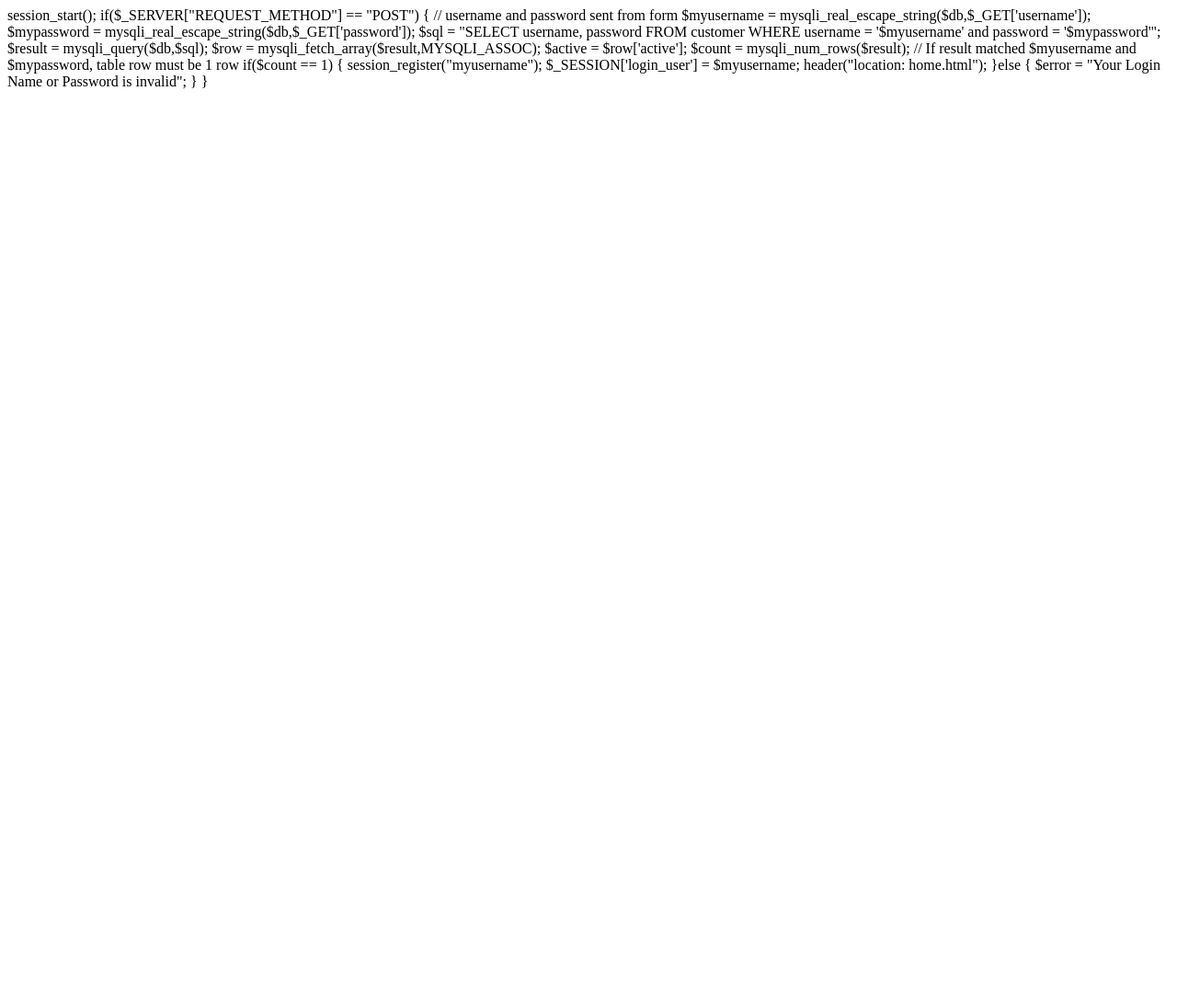
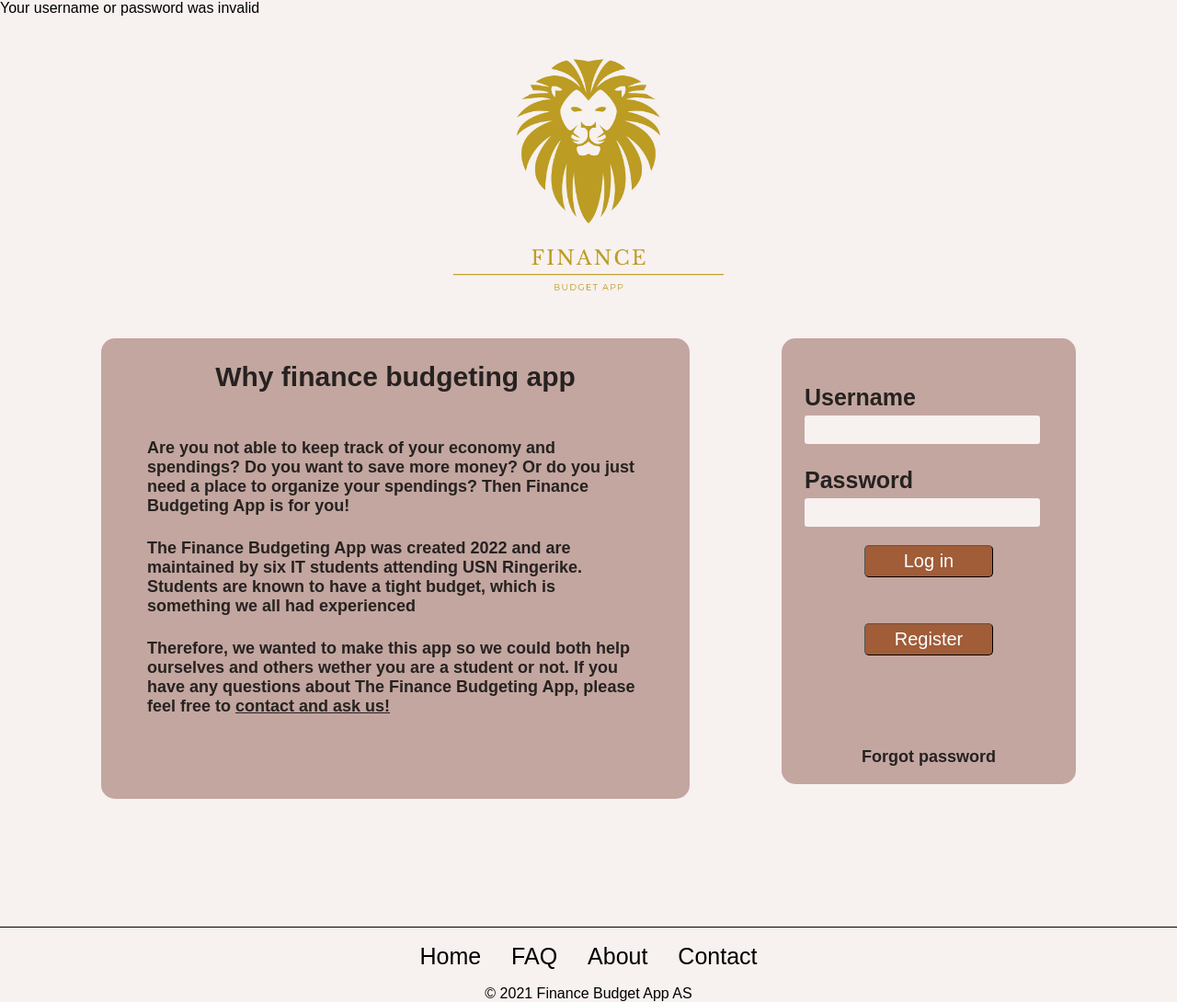
Before and after one commit to hjuivc/APP2000-applikasjonsutvikling-21h-22v, a PHP site: page /login.php?username=1 in a window 1280 px wide. Shown: the whole page at 92% size. Before the commit the page ends 97 px from the top, so only its background shows below. Run offline with PHP 8.4, Linux system fonts and the light colour scheme; data that the repository does not hold is empty.

Commit message:
oppdatert login.php og index.html
La til tekst fra about.html, endra på link til contact. contact skal fungere ved bruk av xampp-server

```diff
--- a/index.html
+++ b/index.html
@@ -16,20 +16,19 @@
       <div class="contentBox" style="max-width: 640px;">
         <h2>Why finance budgeting app</h2>
         <p>
-          Quisque risus libero, feugiat id condimentum a, iaculis a dui. Fusce
-          est leo, congue id felis sit amet, interdum bibendum mauris. Integer
-          vestibulum.
+          Are you not able to keep track of your economy and spendings? Do
+            you want to save more money? Or do you just need a place to organize your spendings?
+             Then Finance Budgeting App is for you!
         </p>
         <p>
-          orci at tellus lobortis lobortis. Nam sed pharetra lorem. Nunc
-          ultrices metus nulla. Nullam augue nulla, pharetra ut vulputate quis,
-          accumsan a velit. Etiam gravida sollicitudin ipsum eu aliquam. Sed
-          diam leo, hendrerit et nisi id, laoreet com
+          The Finance Budgeting App was created 2022 and are maintained by six IT
+             students attending USN Ringerike. Students are known to have a tight budget,
+              which is something we all had experienced
         </p>
         <p>
-          modo elit. Fusce euismod metus felis, consequat fermentum neque
-          consequat nec. Pellentesque habitant morbi tristique senectus et netus
-          et
+          Therefore, we wanted to make this app so we could both help ourselves and others
+             wether you are a student or not. If you have any questions about The Finance Budgeting
+              App, please feel free to <a href="contactForm/index.php"><u>contact and ask us!</u></a>
         </p>
       </div>
       <form class="block" action="login.php">
--- a/login.php
+++ b/login.php
@@ -6,13 +6,15 @@ if($username == 'bjurneiz' and $password == '1234')
 {
     session_start();
     $_SESSION['sid']=session_id();
-    echo "Logged in successfully";
+    require_once __DIR__ . '/home.html';
+}else {
+   echo "Your username or password was invalid";
+   require_once __DIR__ . '/index.html';
 }
-?>
 
 
-
-session_start();
+function start() {
+//session_start();
 
    if($_SERVER["REQUEST_METHOD"] == "POST") {
       // username and password sent from form
@@ -38,3 +40,4 @@ session_start();
          $error = "Your Login Name or Password is invalid";
       }
    }
+}
```
